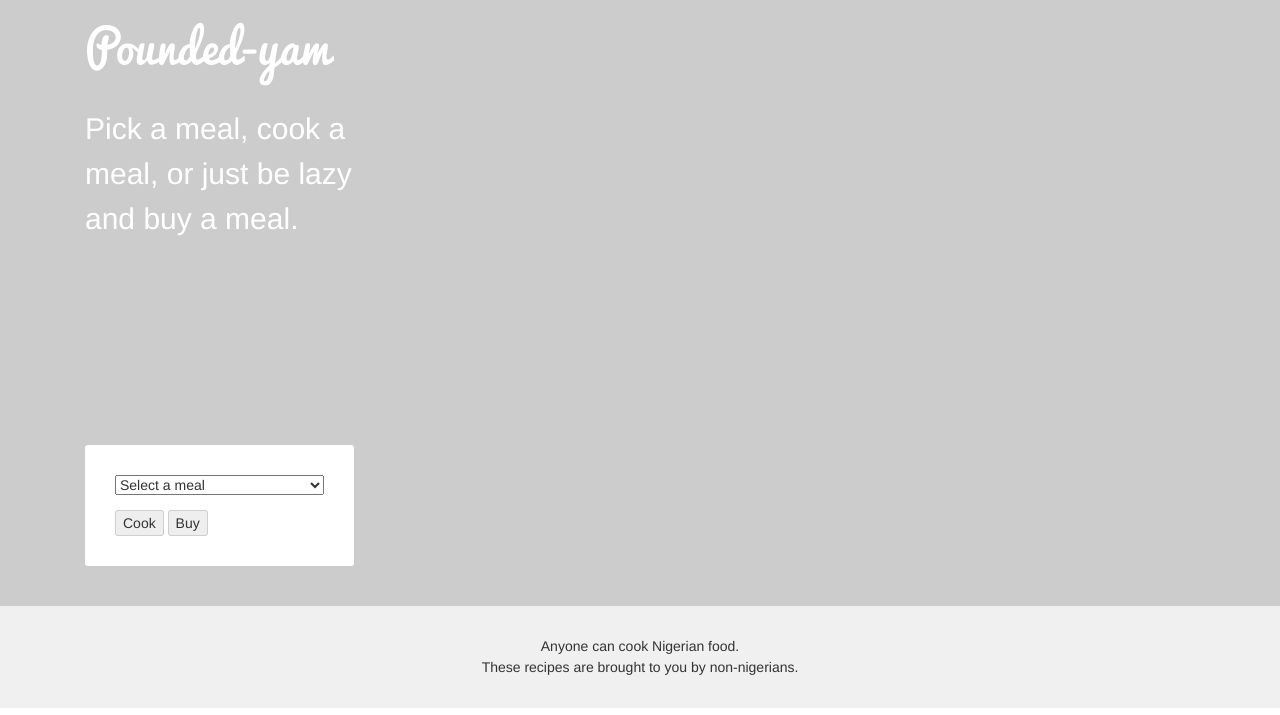
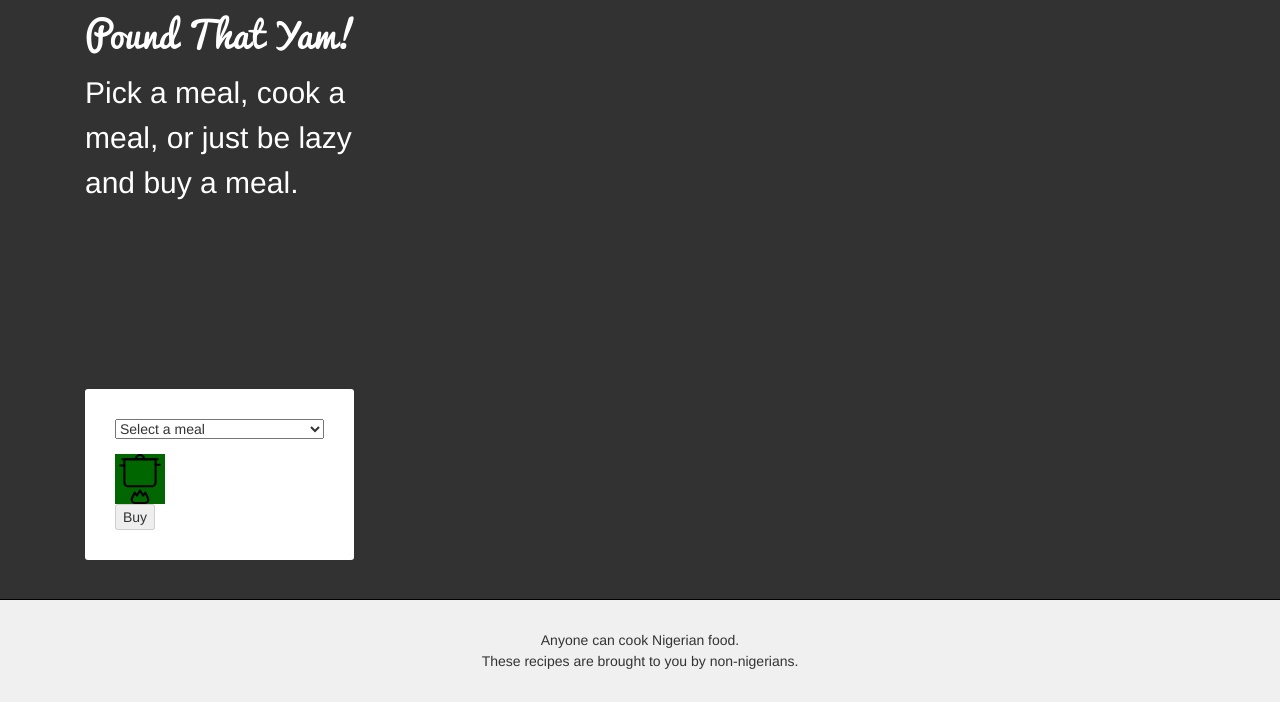
Before and after one commit to Gunzalez/pounding, a website: page app/index.html in a window 1280 px wide. Shown: the top 715 px of the page. Drawn offline with Linux system fonts and the light colour scheme.

Commit message:
Fleshing out main controller

```diff
--- a/app/app.js
+++ b/app/app.js
@@ -1,4 +1,4 @@
-angular.module('poundedYamApp', [
+angular.module('yamApp', [
     'ngRoute'
 ])
 
--- a/app/controllers/homeController.js
+++ b/app/controllers/homeController.js
@@ -1,6 +1,6 @@
 
 angular
-    .module('poundedYamApp')
+    .module('yamApp')
     .controller('homeController', function ($scope) {
 
         $scope.meals = [
--- a/app/controllers/mainController.js
+++ b/app/controllers/mainController.js
@@ -1,15 +1,23 @@
 
 angular
-    .module('poundedYamApp')
+    .module('yamApp')
     .controller('mainController', function ($scope) {
 
         var vm = this;
         vm.selectedMeal = null;
         vm.cookThisMeal = function(){
-            alert(vm.selectedMeal.title);
+            alert('Show cooking details for ' +vm.selectedMeal.title);
         };
         vm.askForPosCode = function(){
+            alert('Ask for post code');
 
+        };
+        vm.doesSelectImageExist = function(){
+            if(vm.selectedMeal){
+                return vm.selectedMeal.image;
+            } else {
+                return 'meal-1.jpg'
+            }
         };
         vm.meals = [
             {
--- a/app/index.html
+++ b/app/index.html
@@ -1,5 +1,5 @@
 <!doctype html>
-<html ng-app="poundedYamApp">
+<html ng-app="yamApp">
 <head>
     <title>Test</title>
     <meta charset="utf-8">
@@ -13,13 +13,15 @@
 <body>
 
     <div class="meal-hero" ng-controller="mainController as main">
-        <div class="hero-video" ng-if="main.selectedMeal == null"></div>
-        <div class="hero-image" ng-if="main.selectedMeal != null" ng-style="{'background-image': 'url(images/' + main.selectedMeal.image + ')'}"></div>
+
+        <div class="hero-image" ng-style="{'background-image': 'url(images/' + main.doesSelectImageExist() + ')'}"></div>
+        <div class="hero-video" ng-class="{'off-screen':main.selectedMeal != null}"></div>
+
         <div class="top-bar">
             <div class="container">
                 <div class="row">
                     <div class="col-xs-12">
-                        <h1>Pounded-yam</h1>
+                        <h1>Pound That Yam!</h1>
                     </div>
                 </div>
             </div>
@@ -27,17 +29,18 @@
         <div class="container">
             <div class="row">
                 <div class="col-xs-12 form-box">
-                    <div class="pounded-yam-introduction">
+                    <div class="introduction">
                         <p>Pick a meal, cook a meal, or just be lazy and buy a meal.</p>
                     </div>
                     <form name="mealPicker" class="meal-picker">
                         <div class="form-group">
-                            <select ng-model="main.selectedMeal" ng-options="meal.title for meal in main.meals">
+                            <select ng-model="main.selectedMeal"
+                                    ng-options="meal.title for meal in main.meals">
                                 <option value="" selected="selected">Select a meal</option>
                             </select>
                         </div>
                         <div class="buttons">
-                            <input class="button"
+                            <input class="button cook-button"
                                 type="button"
                                 title="Cook"
                                 value="Cook"
--- a/app/scss/app.scss
+++ b/app/scss/app.scss
@@ -7,10 +7,11 @@ $clr-dark-gray:     #444;
 @import "overrides";
 
 h1 {
-    font-size: 4.5rem;
+    font-size: 3.6rem;
     margin: 0;
     padding: 0;
     color: #fff;
+    line-height: 70px;
 
 	@media (max-width: $width-xs) {
     	font-size: 4rem;
@@ -18,38 +19,43 @@ h1 {
 	}
 }
 
-.hero-image {
-    background: url("../images/pepper-soup.jpg");
+$heroHeight:   600px;
+
+
+.meal-hero {
+
+    .hero-image,
+    .hero-video {
         background-size: cover;
         position: absolute;
         top: 0;
         left: 0;
         width: 100%;
-    right: 0;
-    bottom: 0;
+        height: $heroHeight;
+        @include transitions(0.25s);
     }
 
     .hero-video {
-    background-color: #cccccc;
-    position: absolute;
-    top: 0;
-    left: 0;
-    width: 100%;
-    right: 0;
-    bottom: 0;
+        background-color: #323232;
+        border-bottom: 1px solid #000000;
+        &.off-screen {
+            top: -$heroHeight;;
+        }
     }
 
     .top-bar {
-    padding: 25px 0 35px 0;
+        height: 70px;
         border-bottom: 1px solid #a3a3a3;
     }
 
     .meal-hero {
         position: relative;
+        overflow: hidden;
+        height: $heroHeight;
     }
 
     .form-box {
-    height: 500px;
+        height: $heroHeight - 70px;
         position: relative;
     }
 
@@ -66,19 +72,33 @@ h1 {
         }
     }
 
-.pounded-yam-introduction {
+    .cook-button {
+        display: block;
+        text-indent: -9999px;
+        width: 50px;
+        height: 50px;
+        background: url('../images/cook-it.svg') #006600;
+        background-size: 50px 50px;
+        border: none;
+        color: #006600;
+    }
+
+    .introduction {
         color: #ffffff;
         font-size: 3.0rem;
         width: 300px;
     }
+}
+
+
+
+.most-cooked-meals {
 
     .introduction {
         background-color: #f0f0f0;
         padding: 30px;
         text-align: center;
     }
-
-.most-cooked-meals {
 
     .container {
         padding-right: 40px;
```
Also changed, not shown: app/css/app.css, app/images/cook-it.svg (added). Lines whose indentation alone changed are shown as unchanged.
